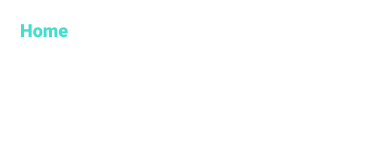
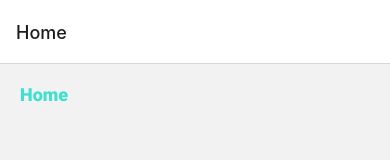
Before and after one commit to delafuentej/react-native_reviews-app, a React Native app: screen / in a window 390 px wide. Shown: the top 160 px of the page. Built offline with nearby package versions, Linux system fonts and the light colour scheme.

Commit message:
home stack added

```diff
--- a/App.js
+++ b/App.js
@@ -1,7 +1,18 @@
 import React, {useState, useEffect} from 'react';
 import * as Font from 'expo-font';
 import  * as SplashScreen from 'expo-splash-screen';
+import { NavigationContainer } from "@react-navigation/native";
+import { createStackNavigator } from '@react-navigation/stack';
+import { enableScreens } from 'react-native-screens';
+
 import Home from './screens/home';
+import Details from './screens/details';
+import About from './screens/about';
+
+//to improve performance
+enableScreens();
+
+const Stack= createStackNavigator();
 
 
 //to prevent the splash-screen from auto-hiding
@@ -41,7 +52,16 @@ export default function App() {
   if(!fontsLoaded){
     return null;
   }else{
-    return (<Home />);
+    return (
+      <NavigationContainer>
+        <Stack.Navigator initialRouteName="Home">
+          <Stack.Screen name="Home" component={Home}/>
+          <Stack.Screen name="Details" component={Details} />
+        </Stack.Navigator>
+      </NavigationContainer>
+
+  )
+    ;
   }
 
 }
--- a/package.json
+++ b/package.json
@@ -11,6 +11,7 @@
   "dependencies": {
     "@expo/metro-runtime": "~3.2.1",
     "@react-navigation/native": "^6.1.17",
+    "@react-navigation/stack": "^6.3.29",
     "expo": "^51.0.10",
     "expo-font": "^12.0.6",
     "expo-splash-screen": "^0.27.4",
@@ -22,7 +23,8 @@
     "react-native-reanimated": "~3.10.1",
     "react-native-safe-area-context": "4.10.1",
     "react-native-screens": "3.31.1",
-    "react-native-web": "~0.19.10"
+    "react-native-web": "~0.19.10",
+    "react-navigation-stack": "^2.10.4"
   },
   "devDependencies": {
     "@babel/core": "^7.20.0"
--- a/screens/About.js
+++ b/screens/About.js
@@ -9,7 +9,3 @@ export default function About(){
         </View>
     )
 }
-
-const styles= StyleSheet.create({
-
-});
```
Also changed, not shown: 1 other file (tests, documents, lock files or other folders).
